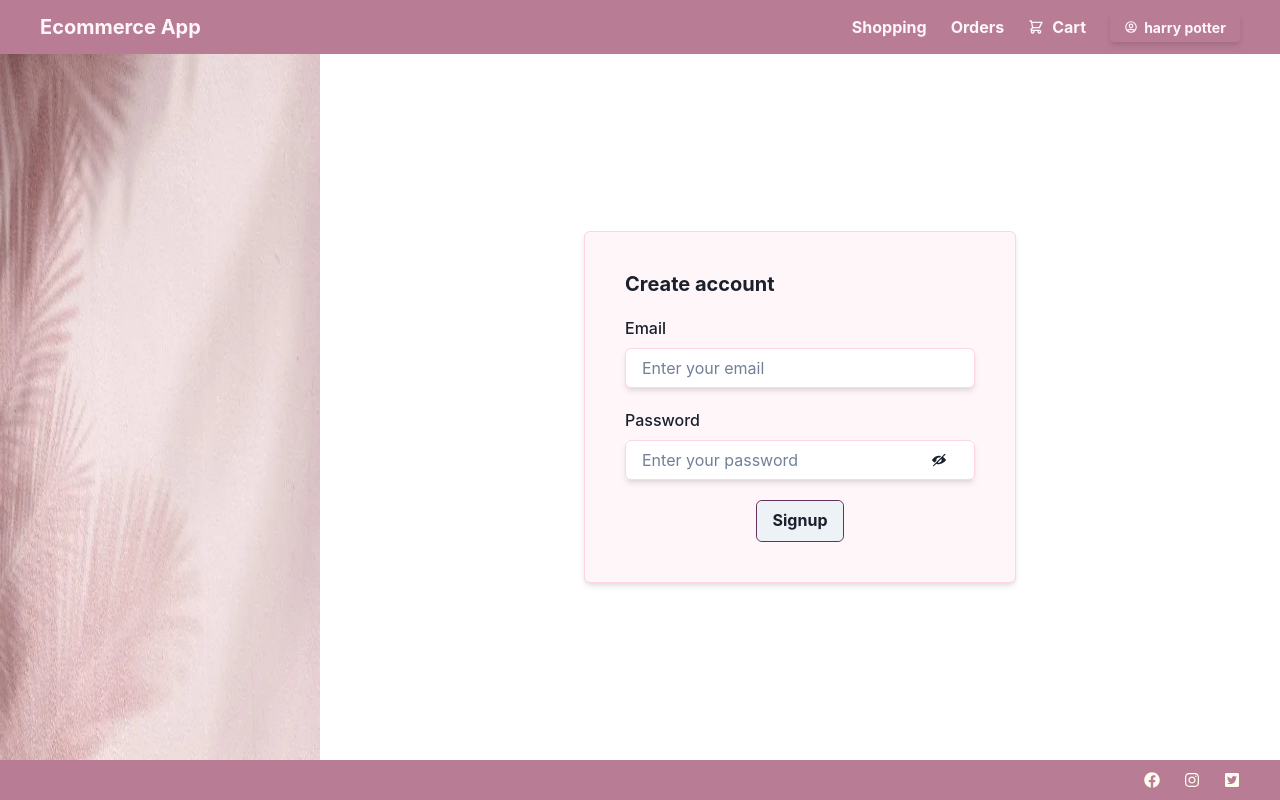
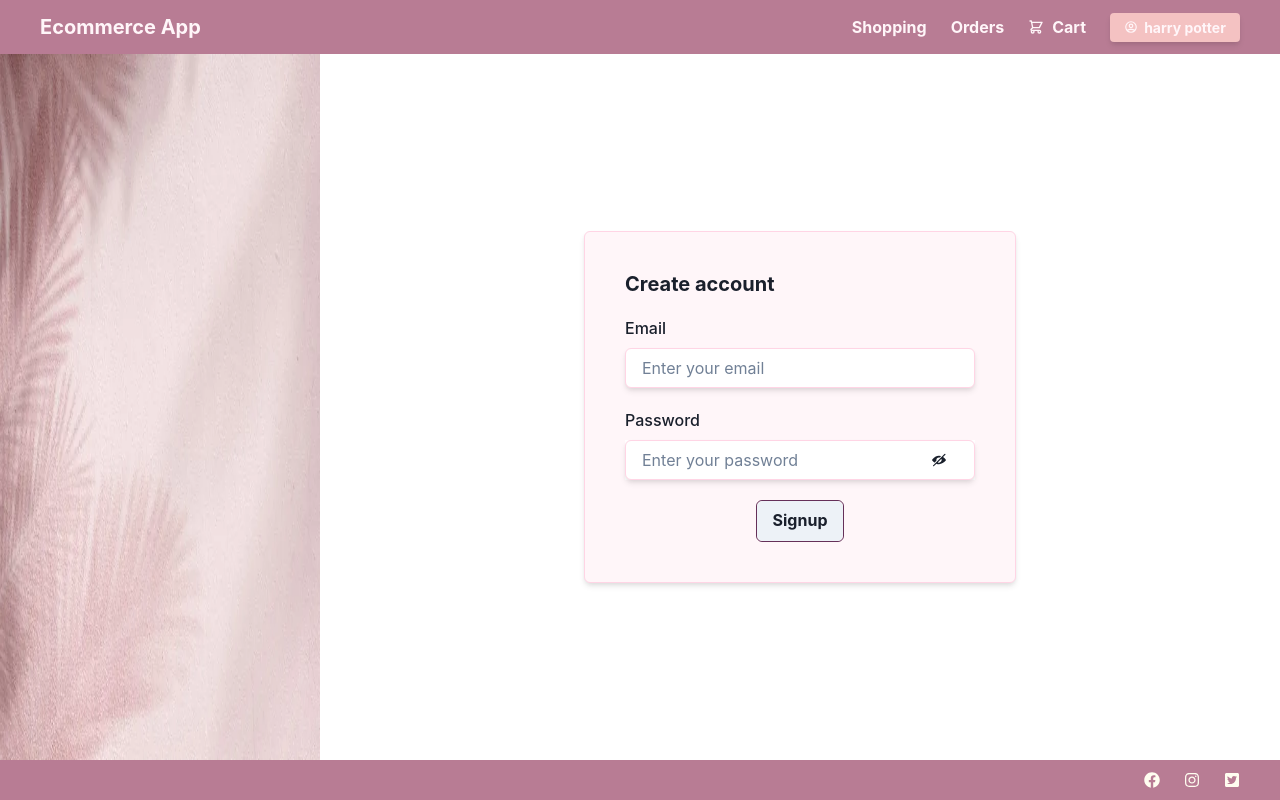
Before and after one commit to shreya2057/Ecommerce_app, a React (Vite) app: page /signup in a window 1280 px wide. Built offline with nearby package versions, Linux system fonts and the light colour scheme.

Commit message:
fix: navbar and image issue fixes

```diff
--- a/src/components/Navbar.tsx
+++ b/src/components/Navbar.tsx
@@ -91,16 +91,16 @@ function NavBar({ isLoggedIn }: { isLoggedIn: boolean }) {
             <Link to={"/"}>
               <Box
                 display={"flex"}
-                justifyContent={"center"}
+                justifyContent={{ md: "center" }}
                 alignContent={"center"}
                 width={130}
                 gap={1.5}
-                bgColor={{ md: "brand.800" }}
-                py={{ md: 1 }}
-                px={{ md: 2 }}
+                bgColor={{ md: "brand.700" }}
+                py={{ base: 0, md: 1 }}
+                px={{ base: 0, md: 2 }}
                 rounded={{ md: "base" }}
                 shadow={{ md: "md" }}
-                fontSize={{ base: "lg", md: "sm" }}
+                fontSize={{ base: "md", md: "sm" }}
               >
                 <Box display={"flex"} alignSelf={"center"}>
                   <HiOutlineUserCircle />
--- a/src/screen/items/components/ItemCard.tsx
+++ b/src/screen/items/components/ItemCard.tsx
@@ -15,6 +15,7 @@ import { useAddToCart } from "../../../hooks/useAddToCart";
 function ItemCard({ items }: { items: ItemsType }) {
   const [disabled, setDisable] = useState(false);
   const { itemAddToCart } = useAddToCart({ setDisable });
+  const regex = /^https:\/\/i\.imgur\.com\/[A-Za-z0-9]{7}\.(jpeg|jpg|png|gif)$/;
   return (
     <Card
       width={{ base: "100%", md: "min-content" }}
@@ -41,7 +42,13 @@ function ItemCard({ items }: { items: ItemsType }) {
           alignContent={"center"}
           justifyContent={"center"}
         >
-          <Image objectFit={"contain"} rounded={"md"} src={items?.images[0]} />
+          {regex.test(items?.images[0]) && (
+            <Image
+              objectFit={"contain"}
+              rounded={"md"}
+              src={items?.images[0]}
+            />
+          )}
         </Box>
         <Heading size={"sm"} mx={6} mt={3} mb={1} textColor={"#4d2f56"}>
           {items?.title?.substring(0, 15) + "..."}
```
